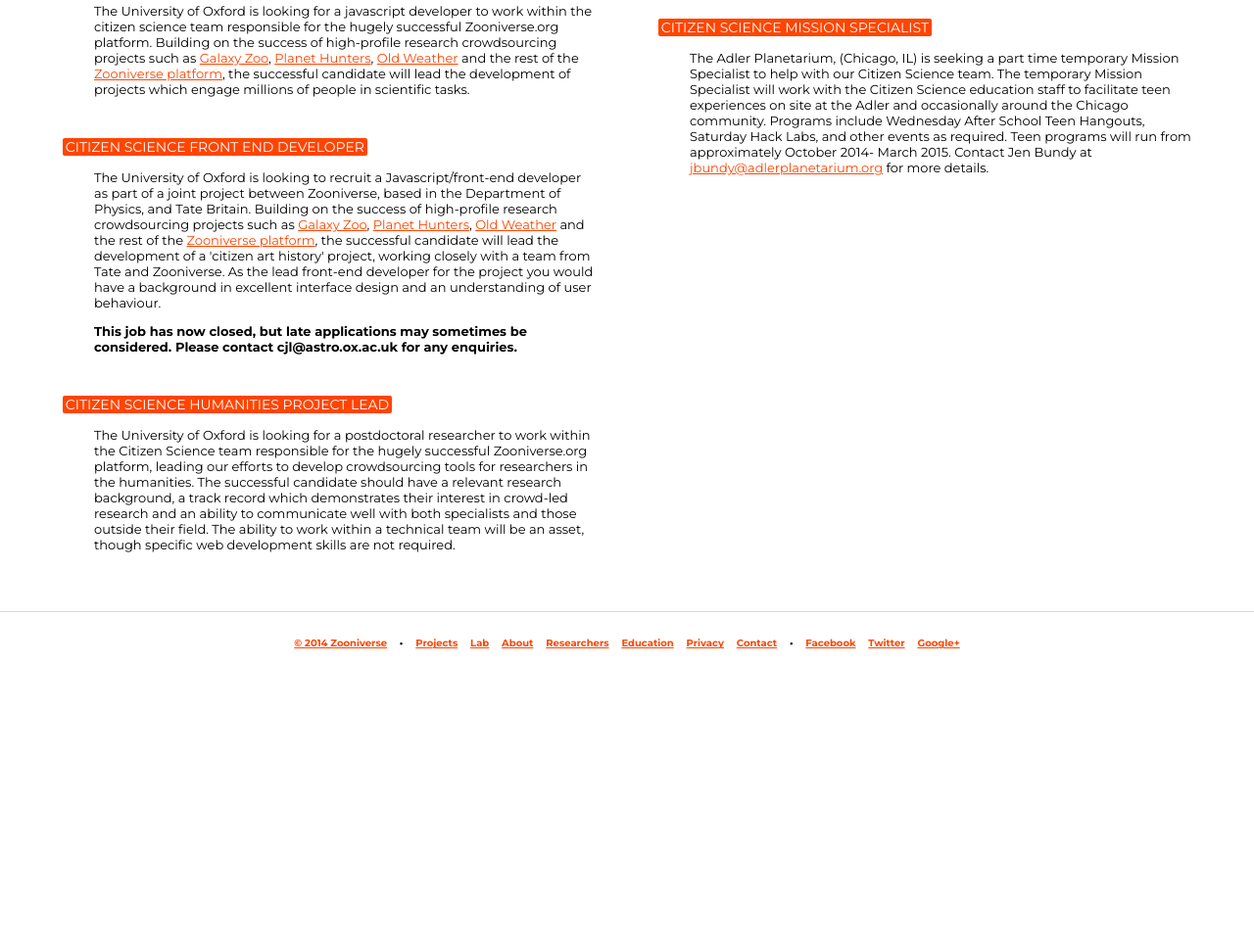
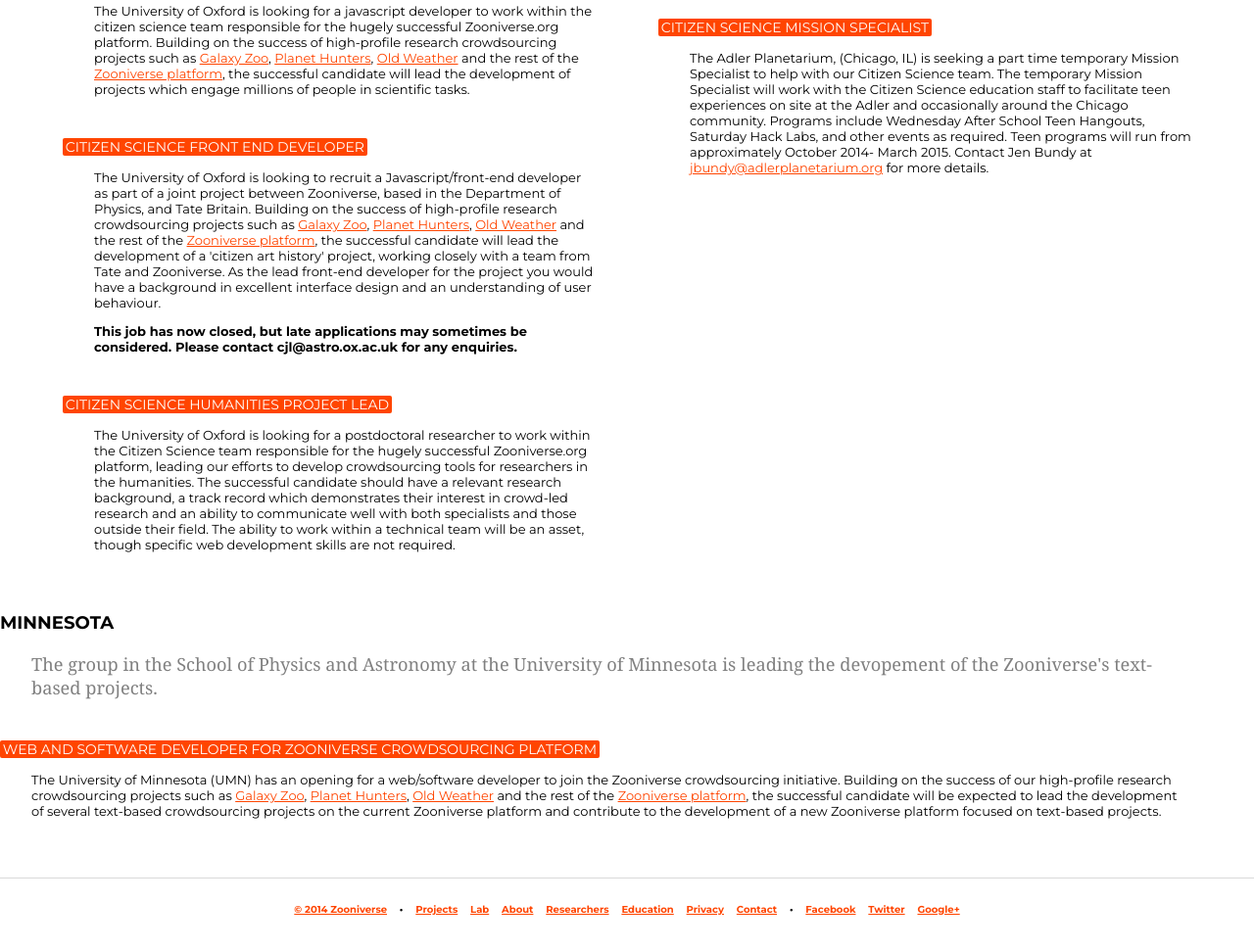
Before and after one commit to zooniverse/jobs.zooniverse.org, a website: page public/index.html in a window 1280 px wide. Shown: the part 783-1753 px from the top of the page at 98% size. Before the commit the page ends 1481 px from the top, so only its background shows below. Drawn offline with nearby package versions, Linux system fonts and the light colour scheme; files that its build step writes are made by us from their sources.

Commit message:
Add UMN job

```diff
--- a/public/index.html
+++ b/public/index.html
@@ -75,6 +75,19 @@
             </div>
           </div>
         </section>
+
+        <section class="column content-container">
+          <h3 class="minnesota location-heading">Minnesota</h3>
+          <p class="introduction">The group in the School of Physics and Astronomy at the University of Minnesota is leading the devopement of the Zooniverse's text-based projects.</p>
+
+          <div class="job">
+            <p><a class="job-title" href="https://employment.umn.edu/applicants/jsp/shared/position/JobDetails_css.jsp">Web and Software Developer for Zooniverse Crowdsourcing Platform</a></p>
+            <div class="job-description">
+              <p>The University of Minnesota (UMN) has an opening for a web/software developer to join the Zooniverse crowdsourcing initiative. Building on the success of our high-profile research crowdsourcing projects such as <a href="http://www.galaxyzoo.org/">Galaxy Zoo</a>, <a href="http://www.planethunters.org/">Planet Hunters</a>, <a href="http://www.oldweather.org/">Old Weather</a> and the rest of the <a href="http://www.zooniverse.org/">Zooniverse platform</a>, the successful candidate will be expected to lead the development of several text-based crowdsourcing projects on the current Zooniverse platform and contribute to the development of a new Zooniverse platform focused on text-based projects.</p>
+            </div>
+          </div>
+        </section>
+
       </div>
 
       <footer class="content-container">
```
